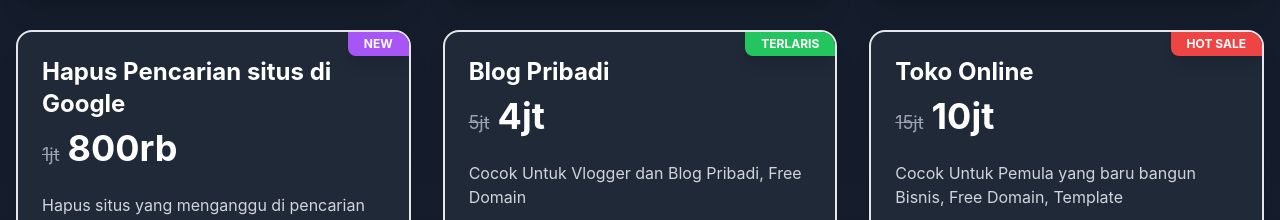
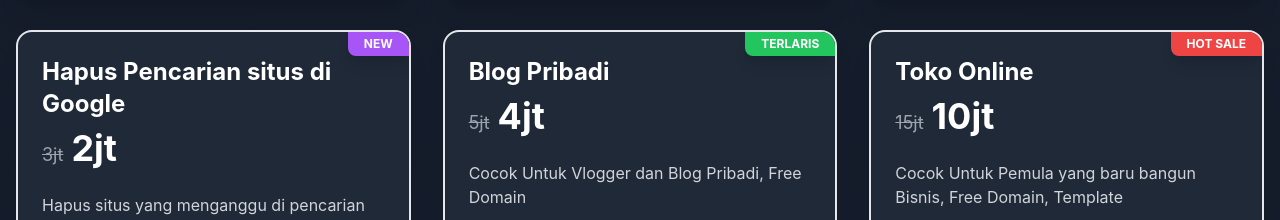
Before and after one commit to sibershopstore/pricing, a React (Vite) app: page / in a window 1280 px wide. Shown: the part 1190-1410 px from the top of the page. Built offline with nearby package versions, Linux system fonts and the light colour scheme.

Commit message:
Update pricingData.ts

```diff
--- a/src/data/pricingData.ts
+++ b/src/data/pricingData.ts
@@ -59,8 +59,8 @@ export const pricingPlans: PricingPlan[] = [
   {
     id: 'hapus-pencarian-google',
     title: 'Hapus Pencarian situs di Google',
-    price: '800rb',
-    originalPrice: '1jt',
+    price: '2jt',
+    originalPrice: '3jt',
     description: 'Hapus situs yang menganggu di pencarian google!',
     features: ['Situs Berita', 'Situs Pengadilan', 'Privacy 100%'],
     badge: 'NEW',
```
